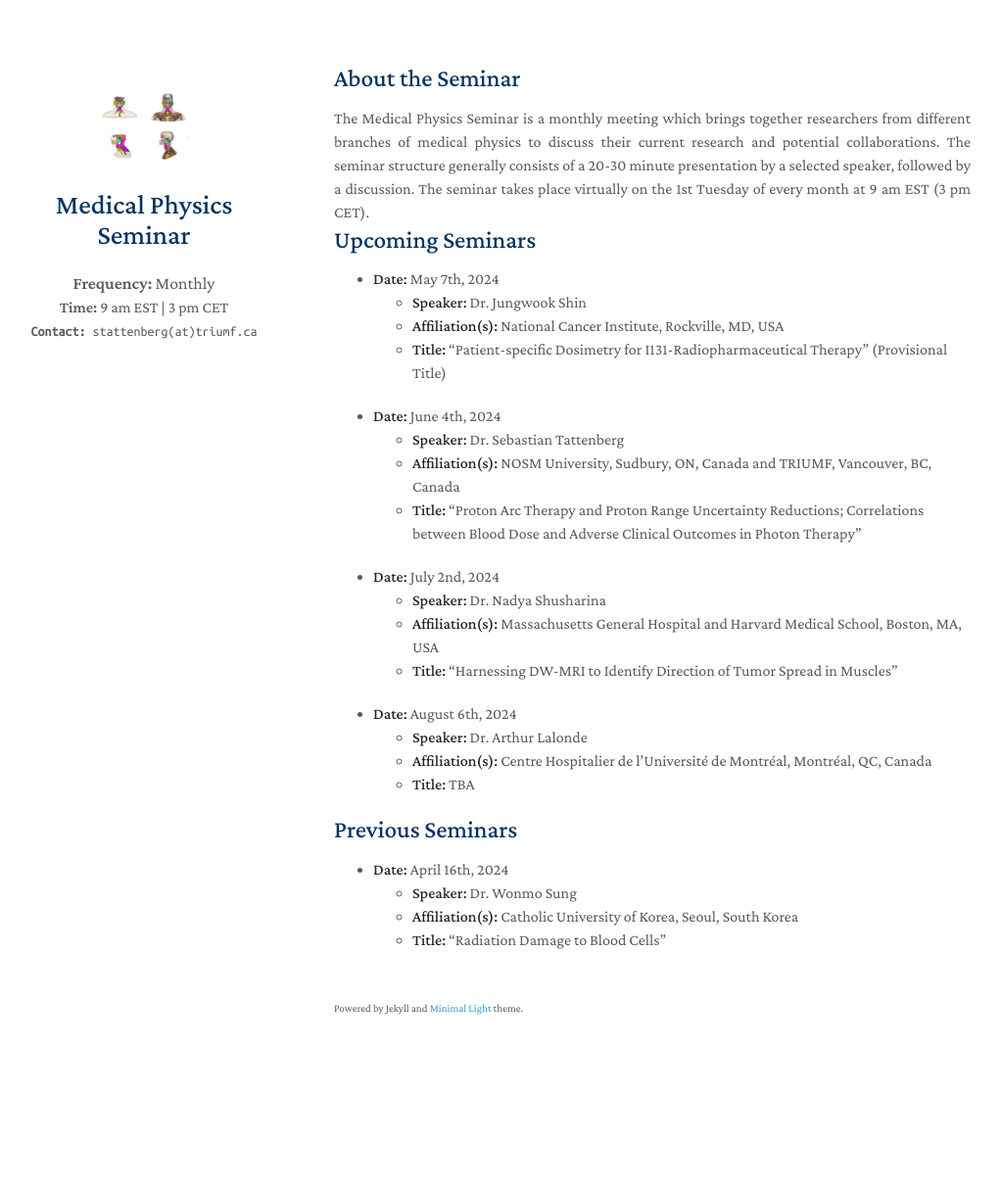
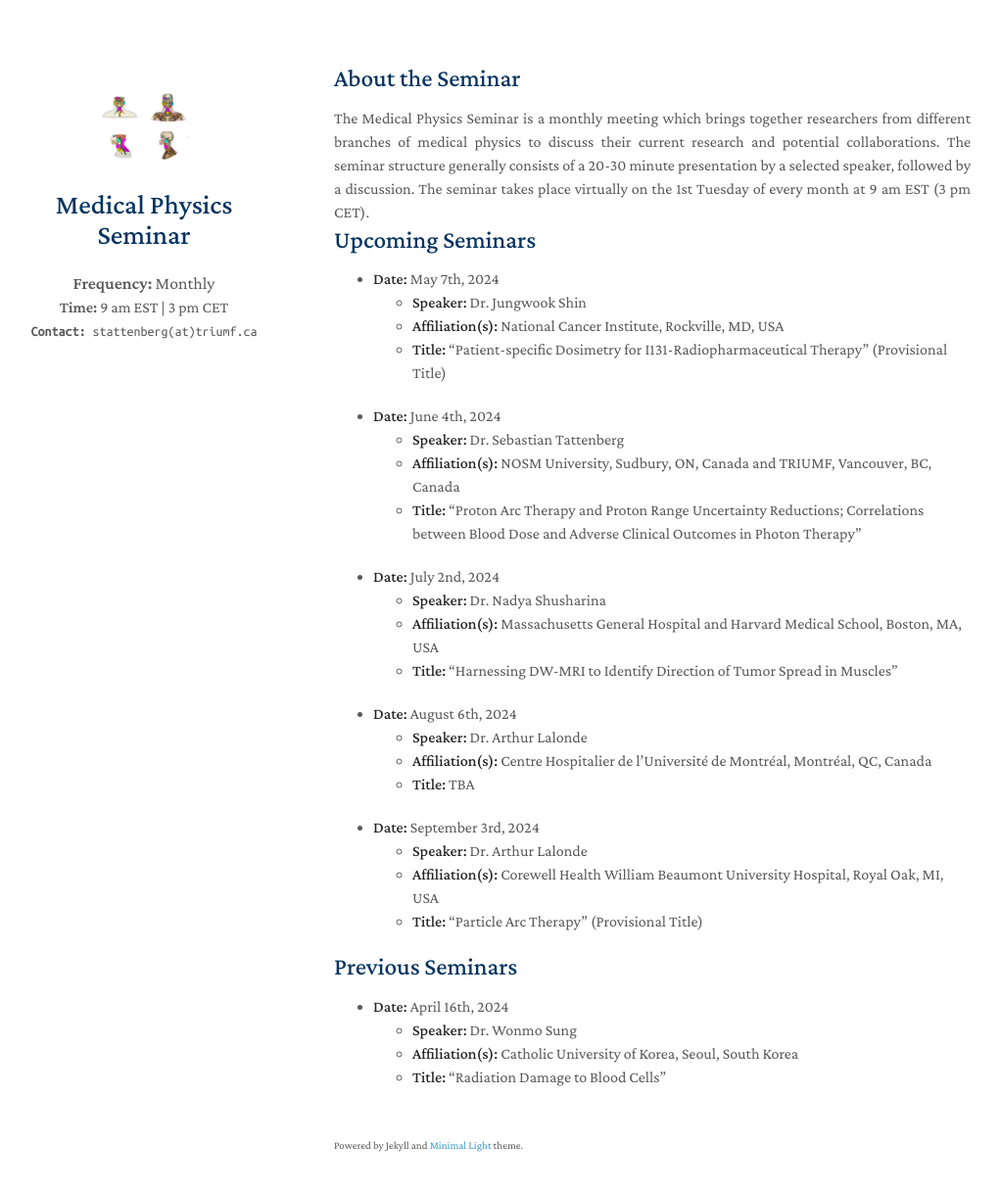
Before and after one commit to MedPhysSeminar/MedPhysSeminar.github.io, a Jekyll site: the page built from index.md, in a window 1280 px wide and 1250 px high. Shown: the top 1215 px of the window at 98% size, without its empty margins (129-1151 px from the left). Built offline with Jekyll 4.4.1, drawn with Linux system fonts in a browser that asks for light colours; nearby versions of some CDN libraries; a style sheet for code colours, icons or effects is not loaded; our own code applies the rules of GitHub Pages for plain Markdown files.

Commit message:
Update index.md

```diff
--- a/index.md
+++ b/index.md
@@ -29,6 +29,11 @@ layout: homepage
   - **Affiliation(s):** Centre Hospitalier de l'Université de Montréal, Montréal, QC, Canada
   - **Title:** TBA
 
+- **Date:** September 3rd, 2024
+  - **Speaker:** Dr. Arthur Lalonde
+  - **Affiliation(s):** Corewell Health William Beaumont University Hospital, Royal Oak, MI, USA
+  - **Title:** "Particle Arc Therapy" (Provisional Title)
+
 ## Previous Seminars
 
 - **Date:** April 16th, 2024
```
